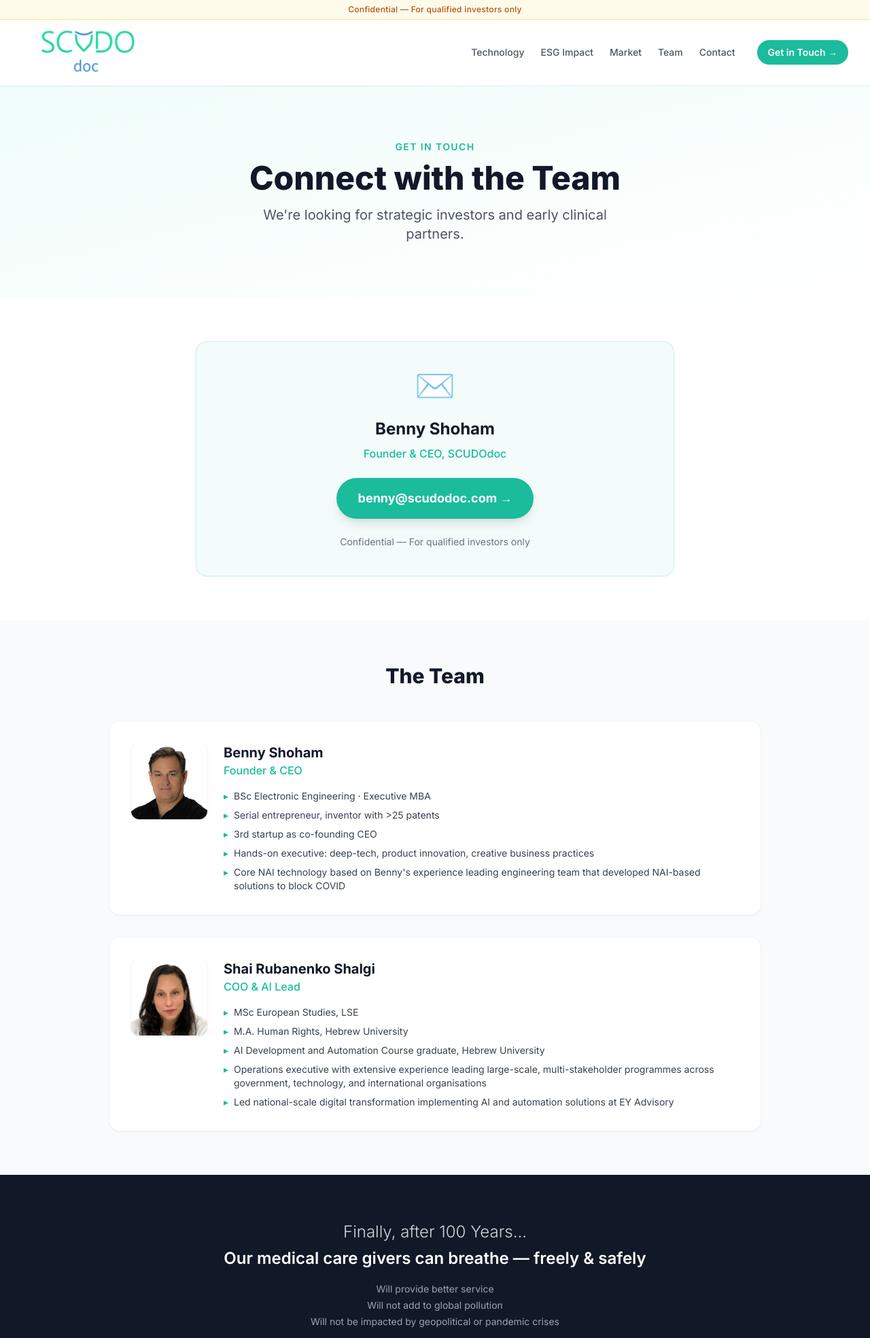
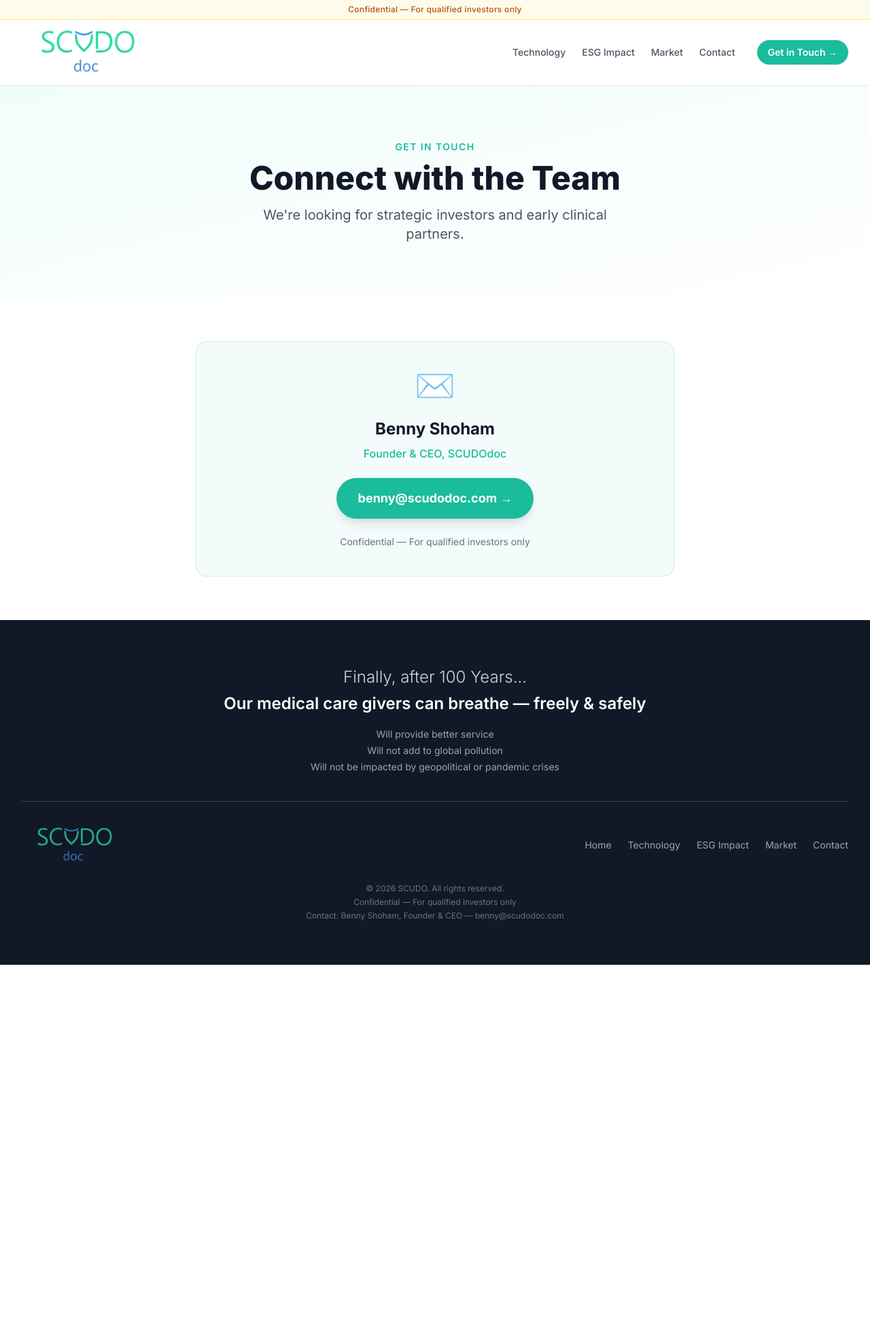
Before and after one commit to shaishalgi-art/scudodoc-website-, a Flask app: page /contact in a window 1280 px wide. Shown: the top 1968 px of the page at 68% size. After the commit the page ends 1419 px from the top, so only its background shows below. Run offline with Flask 3, Linux system fonts and the light colour scheme; some libraries are stand-ins or nearby versions.

Commit message:
feat: remove team section and nav link completely
Co-Authored-By: Claude Sonnet 4.6 <noreply@anthropic.com>

```diff
--- a/templates/base.html
+++ b/templates/base.html
@@ -66,7 +66,6 @@
           <a href="{{ url_for('technology') }}" class="text-sm font-medium text-gray-600 hover:text-primary transition-colors">Technology</a>
           <a href="{{ url_for('esg') }}" class="text-sm font-medium text-gray-600 hover:text-primary transition-colors">ESG Impact</a>
           <a href="{{ url_for('market') }}" class="text-sm font-medium text-gray-600 hover:text-primary transition-colors">Market</a>
-          <a href="{{ url_for('contact') }}" class="text-sm font-medium text-gray-600 hover:text-primary transition-colors">Team</a>
           <a href="{{ url_for('contact') }}" class="text-sm font-medium text-gray-600 hover:text-primary transition-colors">Contact</a>
           <a href="mailto:benny@scudodoc.com"
              class="ml-2 inline-flex items-center px-4 py-2 bg-primary text-white text-sm font-semibold rounded-full hover:bg-primary-dark transition-colors shadow-sm">
@@ -91,7 +90,6 @@
       <a href="{{ url_for('technology') }}" class="block text-sm font-medium text-gray-700 hover:text-primary py-1">Technology</a>
       <a href="{{ url_for('esg') }}" class="block text-sm font-medium text-gray-700 hover:text-primary py-1">ESG Impact</a>
       <a href="{{ url_for('market') }}" class="block text-sm font-medium text-gray-700 hover:text-primary py-1">Market</a>
-      <a href="{{ url_for('contact') }}" class="block text-sm font-medium text-gray-700 hover:text-primary py-1">Team</a>
       <a href="{{ url_for('contact') }}" class="block text-sm font-medium text-gray-700 hover:text-primary py-1">Contact</a>
       <a href="mailto:benny@scudodoc.com"
          class="block w-full text-center px-4 py-2 bg-primary text-white text-sm font-semibold rounded-full hover:bg-primary-dark transition-colors mt-2">
--- a/templates/contact.html
+++ b/templates/contact.html
@@ -30,55 +30,5 @@
   </div>
 </section>
 
-<!-- Full Team Profiles -->
-<section class="py-16 bg-gray-50">
-  <div class="max-w-5xl mx-auto px-4 sm:px-6 lg:px-8">
-    <h2 class="text-3xl font-extrabold text-gray-900 mb-12 text-center">The Team</h2>
-
-    <div class="space-y-8">
-
-      <!-- Benny -->
-      <div class="fade-in bg-white rounded-2xl p-8 shadow-sm border border-gray-100">
-        <div class="flex flex-col sm:flex-row gap-6 items-start">
-          <img src="{{ url_for('static', filename='images/benny.png') }}"
-               alt="Benny Shoham"
-               class="w-28 h-28 rounded-xl object-cover flex-shrink-0 shadow" />
-          <div>
-            <h3 class="text-xl font-bold text-gray-900">Benny Shoham</h3>
-            <p class="text-primary font-medium mb-4">Founder &amp; CEO</p>
-            <ul class="space-y-2 text-gray-700 text-sm">
-              <li class="flex gap-2"><span class="text-primary">▸</span> BSc Electronic Engineering · Executive MBA</li>
-              <li class="flex gap-2"><span class="text-primary">▸</span> Serial entrepreneur, inventor with &gt;25 patents</li>
-              <li class="flex gap-2"><span class="text-primary">▸</span> 3rd startup as co-founding CEO</li>
-              <li class="flex gap-2"><span class="text-primary">▸</span> Hands-on executive: deep-tech, product innovation, creative business practices</li>
-              <li class="flex gap-2"><span class="text-primary">▸</span> Core NAI technology based on Benny's experience leading engineering team that developed NAI-based solutions to block COVID</li>
-            </ul>
-          </div>
-        </div>
-      </div>
-
-      <!-- Shai -->
-      <div class="fade-in bg-white rounded-2xl p-8 shadow-sm border border-gray-100">
-        <div class="flex flex-col sm:flex-row gap-6 items-start">
-          <img src="{{ url_for('static', filename='images/shai.png') }}"
-               alt="Shai Rubanenko Shalgi"
-               class="w-28 h-28 rounded-xl object-cover flex-shrink-0 shadow" />
-          <div>
-            <h3 class="text-xl font-bold text-gray-900">Shai Rubanenko Shalgi</h3>
-            <p class="text-primary font-medium mb-4">COO &amp; AI Lead</p>
-            <ul class="space-y-2 text-gray-700 text-sm">
-              <li class="flex gap-2"><span class="text-primary">▸</span> MSc European Studies, LSE</li>
-              <li class="flex gap-2"><span class="text-primary">▸</span> M.A. Human Rights, Hebrew University</li>
-              <li class="flex gap-2"><span class="text-primary">▸</span> AI Development and Automation Course graduate, Hebrew University</li>
-              <li class="flex gap-2"><span class="text-primary">▸</span> Operations executive with extensive experience leading large-scale, multi-stakeholder programmes across government, technology, and international organisations</li>
-              <li class="flex gap-2"><span class="text-primary">▸</span> Led national-scale digital transformation implementing AI and automation solutions at EY Advisory</li>
-            </ul>
-          </div>
-        </div>
-      </div>
-
-    </div>
-  </div>
-</section>
 
 {% endblock %}
```
